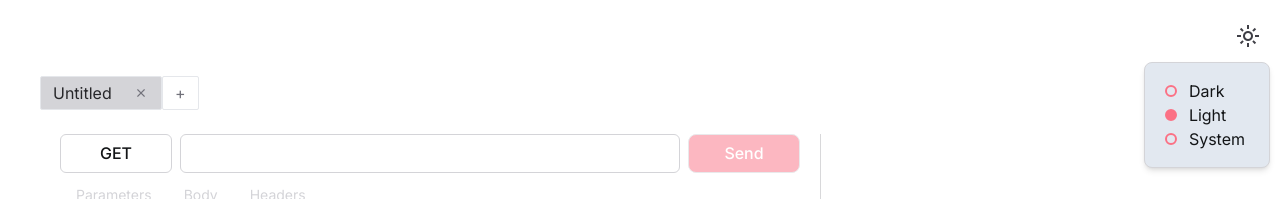
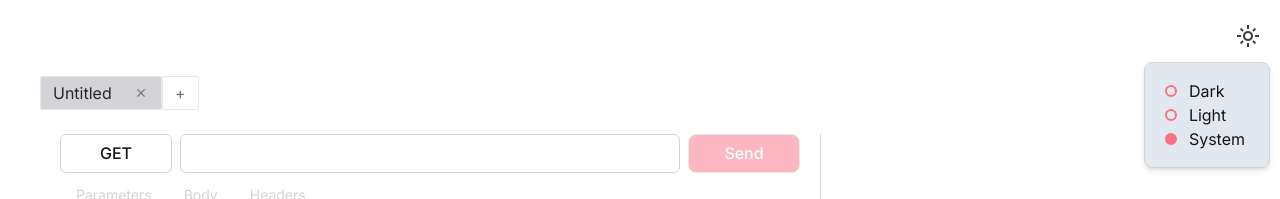
Before and after one commit to anandaramr/miniproject-frontend, a React (Vite) app: page / in a window 1280 px wide. Both pictures are taken after a click on the button "light_mode". Shown: the top 199 px of the page. Built offline with nearby package versions, Linux system fonts and the light colour scheme.

Commit message:
Fix bug in theme selector menu

```diff
--- a/src/components/ThemeSelector.jsx
+++ b/src/components/ThemeSelector.jsx
@@ -3,7 +3,7 @@ import { ThemeContext } from "../context/ThemeContext"
 
 export default function ThemeSelector({ }) {
 
-    const { theme, changeTheme } = useContext(ThemeContext)
+    const { getTheme, changeTheme } = useContext(ThemeContext)
 
     function setTheme(evt) {
         changeTheme(evt.target.id)
@@ -12,13 +12,13 @@ export default function ThemeSelector({ }) {
     return (
         <div className="dark:border-zinc-700 border-zinc-300 shadow-md border-[1px] rounded-lg my-2 pr-3 pl-5 py-4 w-fit dark:bg-lightblack bg-slate-200">
 				<form onChange={setTheme} className="text-base">
-					<input className="border-2 border-rose-400 w-3 h-3 rounded-full checked:bg-rose-400 duration-200 appearance-none" defaultChecked={theme=='dark'} name="theme" type="radio" id="dark" />
+					<input className="border-2 border-rose-400 w-3 h-3 rounded-full checked:bg-rose-400 duration-200 appearance-none" defaultChecked={getTheme()=='dark'} name="theme" type="radio" id="dark" />
 					<label className="px-3" htmlFor="dark">Dark</label><br></br>
 
-					<input className="border-2 border-rose-400 w-3 h-3 rounded-full checked:bg-rose-400 duration-200 appearance-none" defaultChecked={theme=='light'} name="theme" type="radio" id="light" />
+					<input className="border-2 border-rose-400 w-3 h-3 rounded-full checked:bg-rose-400 duration-200 appearance-none" defaultChecked={getTheme()=='light'} name="theme" type="radio" id="light" />
 					<label className="px-3" htmlFor="light">Light</label><br></br>
 
-					<input className="border-2 border-rose-400 w-3 h-3 rounded-full checked:bg-rose-400 duration-200 appearance-none" defaultChecked={theme=='system'} name="theme" type="radio" id="system" />
+					<input className="border-2 border-rose-400 w-3 h-3 rounded-full checked:bg-rose-400 duration-200 appearance-none" defaultChecked={getTheme()=='system'} name="theme" type="radio" id="system" />
 					<label className="px-3" htmlFor="system">System</label><br></br>
 				</form>
         </div>
--- a/src/context/ThemeProvider.jsx
+++ b/src/context/ThemeProvider.jsx
@@ -52,7 +52,7 @@ export default function ThemeProvider ({ children }) {
         }
     }
 
-    const data = { theme, changeTheme }
+    const data = { theme, changeTheme, getTheme }
 
     return (
         <ThemeContext.Provider value={data}>
```
